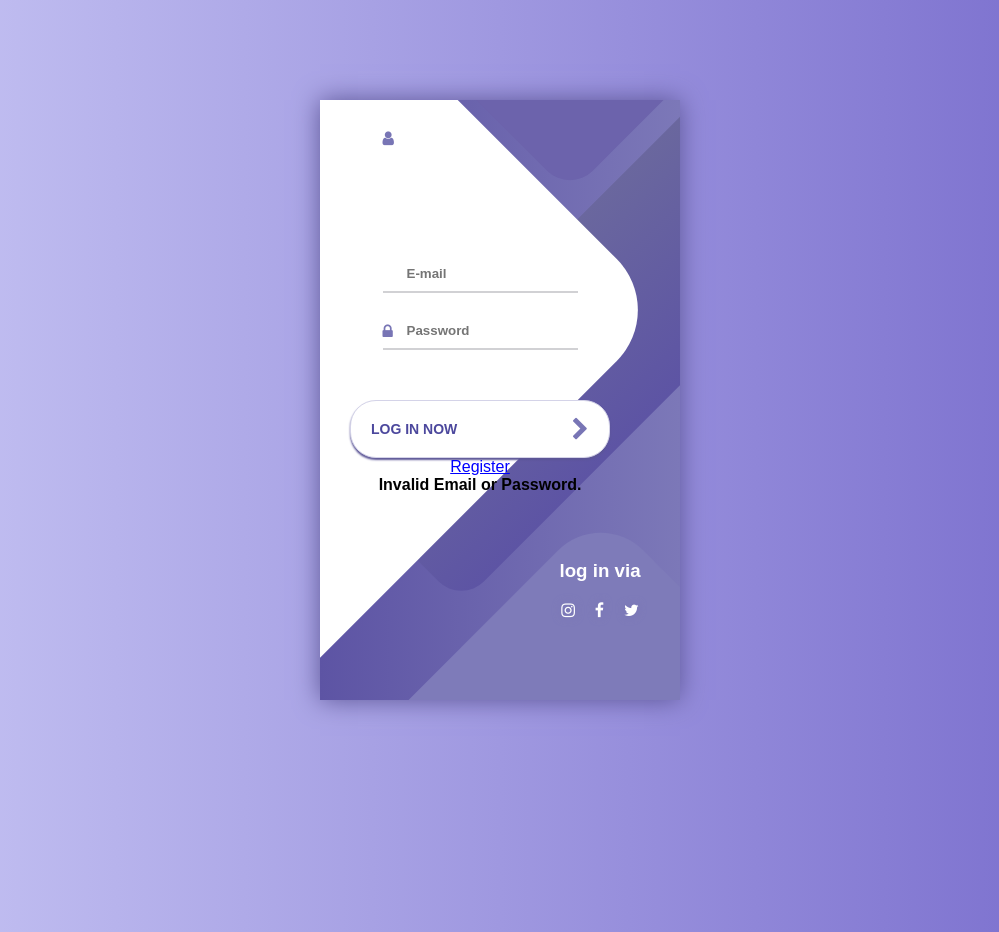
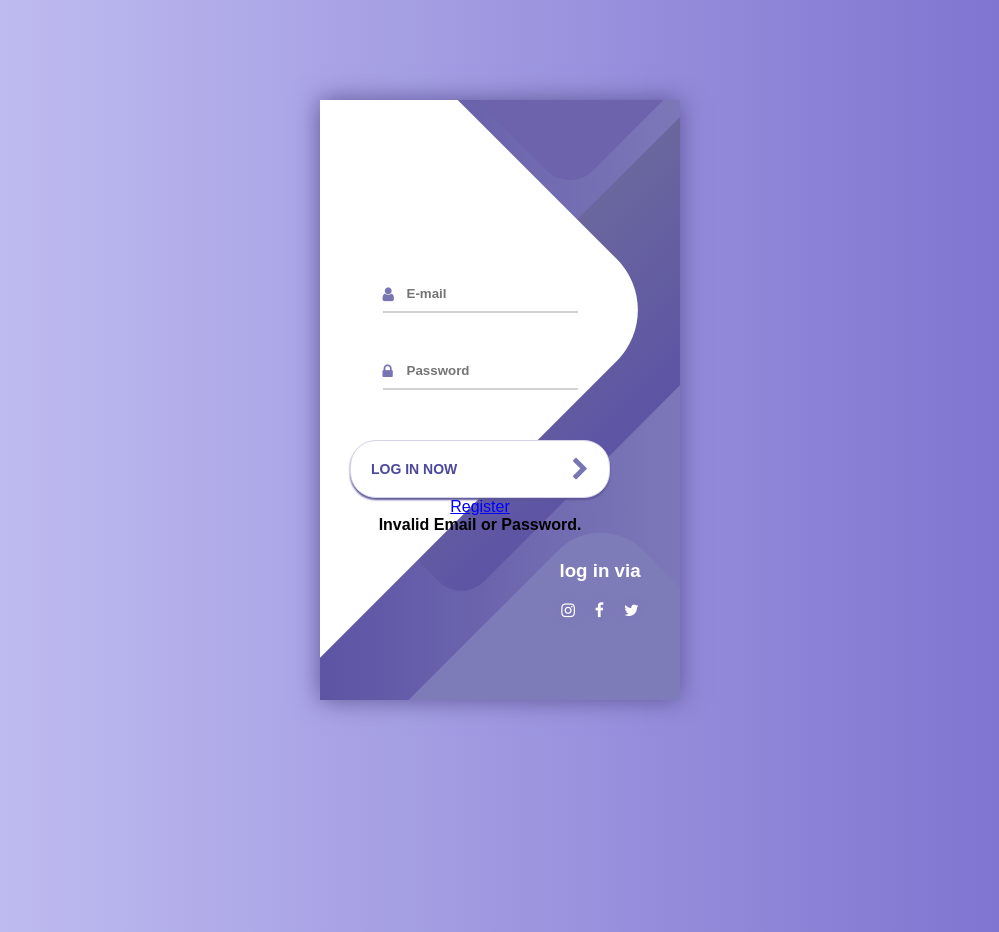
Before and after one commit to lgil019/Sensor-Data-Visualization, a React (Create React App) app in the folder koios-web/: page / in a window 1280 px wide. Shown: the whole page, without its empty margins (140-1139 px from the left). Built offline with nearby package versions, Linux system fonts and the light colour scheme.

Commit message:
Update Login.js
Fixed positioning bug with user icons

```diff
--- a/koios-web/src/pages/Login.js
+++ b/koios-web/src/pages/Login.js
@@ -43,7 +43,7 @@ export default function Login() {
                     <form onSubmit={(e) => onSubmit(e)} className="login">
 
 
-                        <div className="mb-3 my-2 login__field">
+                        <div className="mb-3 my-2 login-field">
                             <i class="login-icon fa fa-user"></i>
                             <input
                                 type={"text"}
```
